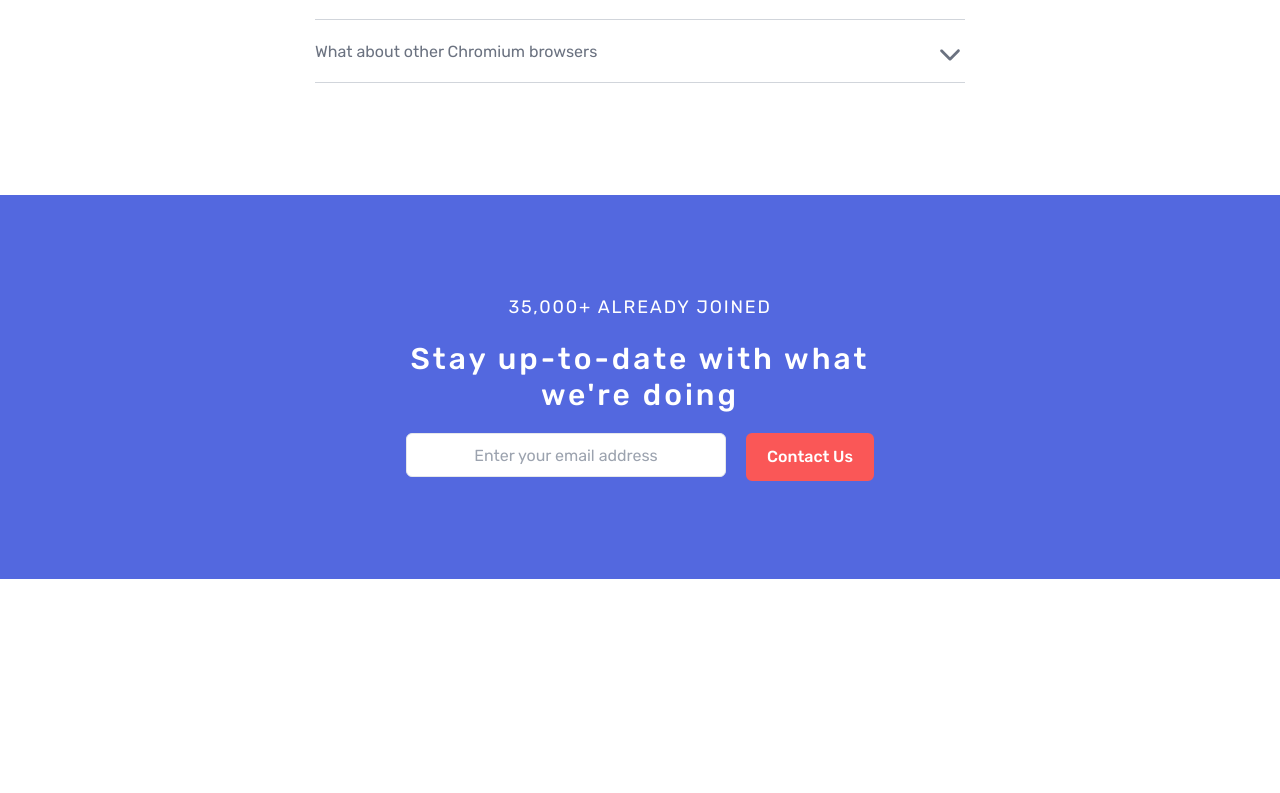
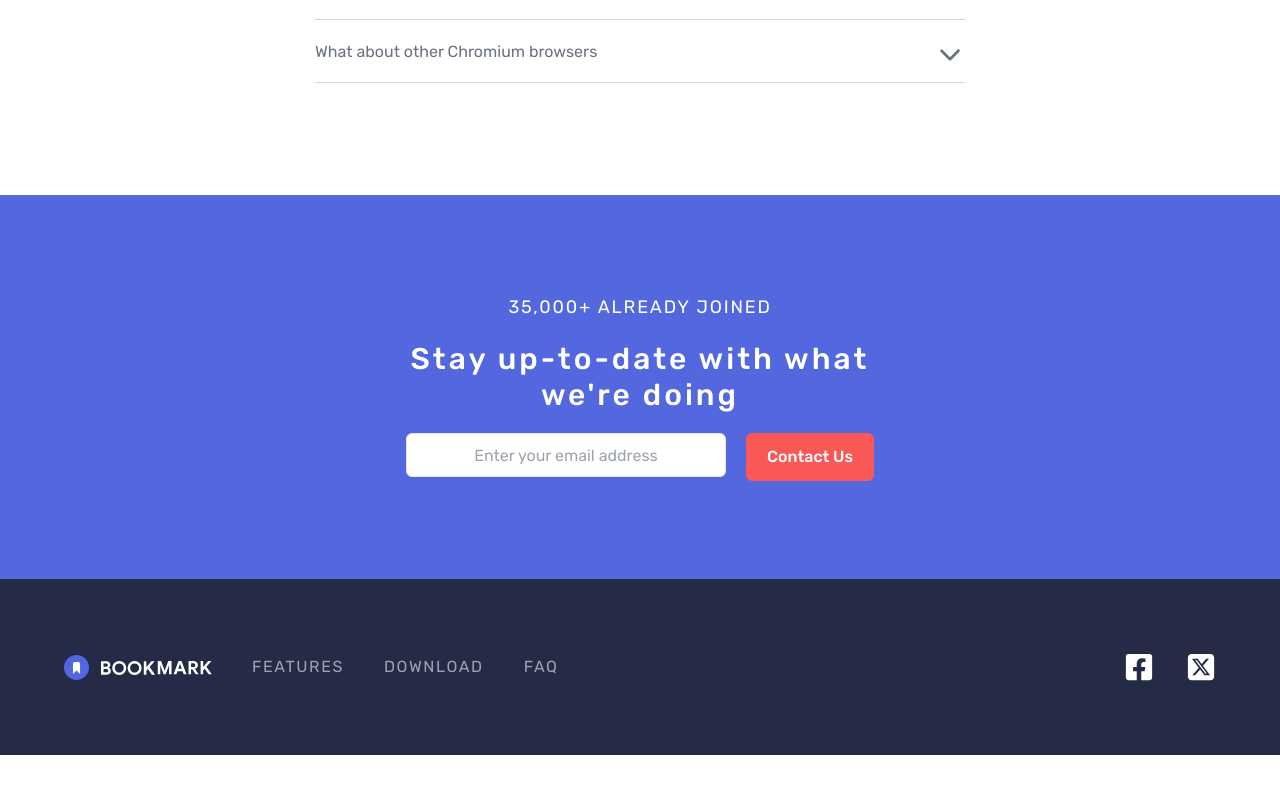
Before and after one commit to SusovanDas19/BookmarkClone, a React (Vite) app: page / in a window 1280 px wide. Shown: the part 2582-3375 px from the top of the page. After the commit the page ends 3337 px from the top, so only its background shows below. Built offline with nearby package versions, Linux system fonts and the light colour scheme.

Commit message:
Add footer section

```diff
--- a/src/App.jsx
+++ b/src/App.jsx
@@ -2,6 +2,7 @@ import Contact from "./Components/Contact";
 import Download from "./Components/Download";
 import Faq from "./Components/Faq";
 import Features from "./Components/Features";
+import Footer from "./Components/Footer";
 import Homeintro from "./Components/Homeintro";
 import Navbar from "./Components/Navbar";
 import { BrowserRouter } from "react-router-dom";
@@ -16,7 +17,7 @@ function App() {
         <Download />
         <Faq/>
         <Contact/>
-        <div className="h-96"></div>
+        <Footer/>
       </BrowserRouter>
     </div>
   );
--- /dev/null
+++ b/src/Components/Footer.jsx
@@ -0,0 +1,37 @@
+import { Link } from "react-router-dom";
+import logoBookmarkWhite from "../assets/logoBookmarkWhite.svg";
+import { FaFacebookSquare } from "react-icons/fa";
+import { FaSquareXTwitter } from "react-icons/fa6";
+
+
+
+function Footer() {
+  return (
+    <div className="bg-[#252b46] w-full h-44 flex flex-row justify-between">
+      <div className="flex gap-10  items-center justify-center ml-16">
+        <img src={logoBookmarkWhite} alt="" />
+        <Link to="/features">
+          <p className="text-gray-400 hover:text-cusRed text-base font-rubik tracking-widest">
+            FEATURES
+          </p>
+        </Link>
+        <Link to="/features">
+          <p className="text-gray-400 hover:text-cusRed text-base font-rubik tracking-widest">
+            DOWNLOAD
+          </p>
+        </Link>
+        <Link to="/features">
+          <p className="text-gray-400 hover:text-cusRed text-base font-rubik tracking-widest">
+            FAQ
+          </p>
+        </Link>
+      </div>
+      <div className="flex flex-row gap-8 items-center justify-center mr-16">
+        <FaFacebookSquare className="text-3xl font-semibold text-white hover:text-cusRed cursor-pointer"/>
+        <FaSquareXTwitter className="text-3xl font-semibold text-white hover:text-cusRed cursor-pointer"/>
+      </div>
+    </div>
+  );
+}
+
+export default Footer;
```
Also changed, not shown: src/assets/logoBookmarkWhite.svg (added).
